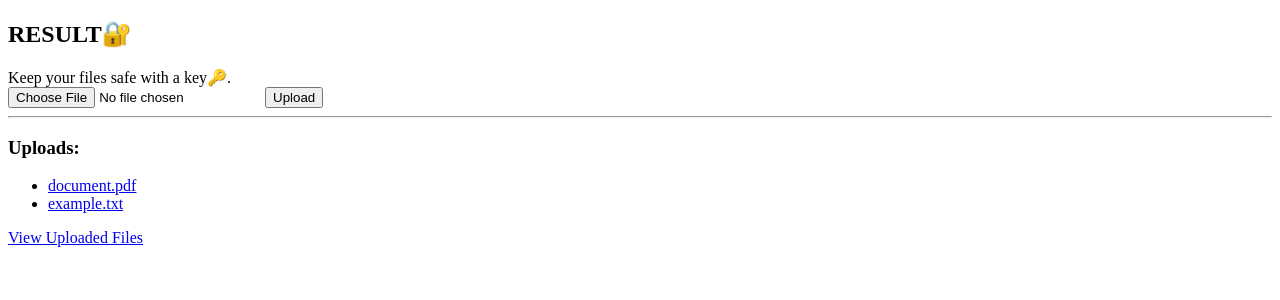
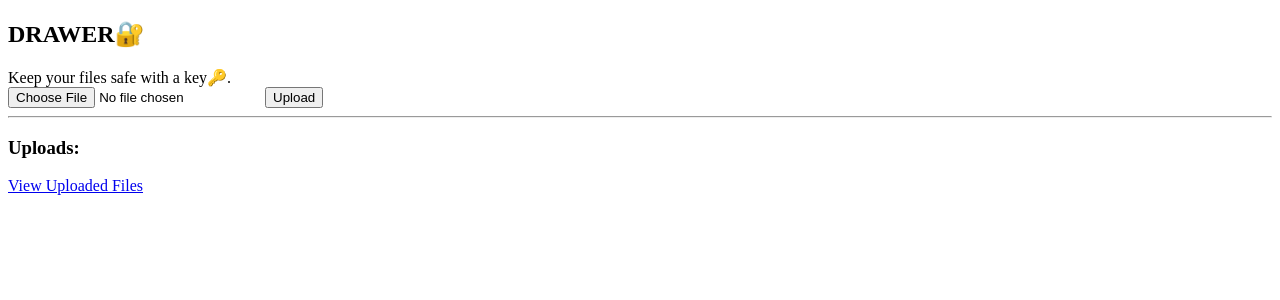
Before and after one commit to rabnmgr7/test-result, a Flask app: page / in a window 1280 px wide. Shown: the top 300 px of the page. Run offline with Flask 2, Linux system fonts and the light colour scheme; data comes from the database, SQL or seed files in the repository; data that the repository does not hold is empty.

Commit message:
modified app.py

```diff
--- a/web/app.py
+++ b/web/app.py
@@ -48,7 +48,7 @@ def upload_file():
     except Exception as e:
         return jsonify({'error': str(e)}), 500
 
-# Route for getting list of files
+# Route for rendering files.html and displaying list of files
 @app.route('/files')
 def get_files():
     try:
@@ -60,8 +60,8 @@ def get_files():
 
         connection.close()
 
-        # Return JSON response with the list of files
-        return jsonify(files), 200
+        # Render files.html template with the list of files
+        return render_template('files.html', files=files)
 
     except Exception as e:
         return jsonify({'error': str(e)}), 500
--- a/web/templates/index.html
+++ b/web/templates/index.html
@@ -5,7 +5,7 @@
     <title>DRAWER🔐</title>
 </head>
 <body>
-    <h2>RESULT🔐</h2>
+    <h2>DRAWER🔐</h2>
     <p1>Keep your files safe with a key🔑.</p1>
     <!-- File Upload Form -->
     <form id="uploadForm" enctype="multipart/form-data">
```
